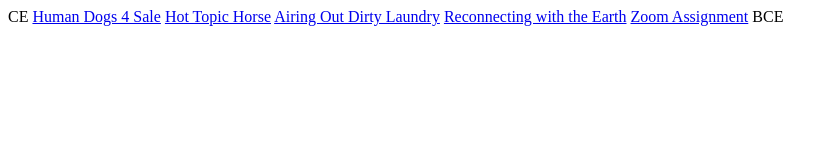
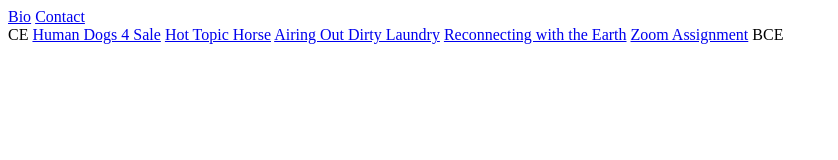
Before and after one commit to SOchabauer/Portfolio, a plain HTML site: page html/index.html in a window 1280 px wide. Shown: the whole page, without its empty margins (0-838 px from the left). Drawn offline with Linux system fonts and the light colour scheme.

Commit message:
i have no idea what i am doing

```diff
--- a/html/index.html
+++ b/html/index.html
@@ -1,5 +1,8 @@
 <!DOCTYPE html>
-
+<div class="topnav">
+    <a href="#Bio.html">Bio</a>
+    <a href="Contact.html">Contact</a>
+  </div>
 CE
 <a href="HumanDogsForSale.html">Human Dogs 4 Sale</a>
 <a href="HotTopicHorse.html">Hot Topic Horse</a>
```
Also changed, not shown: html/Bio.html (added), html/Contact.html (added).
